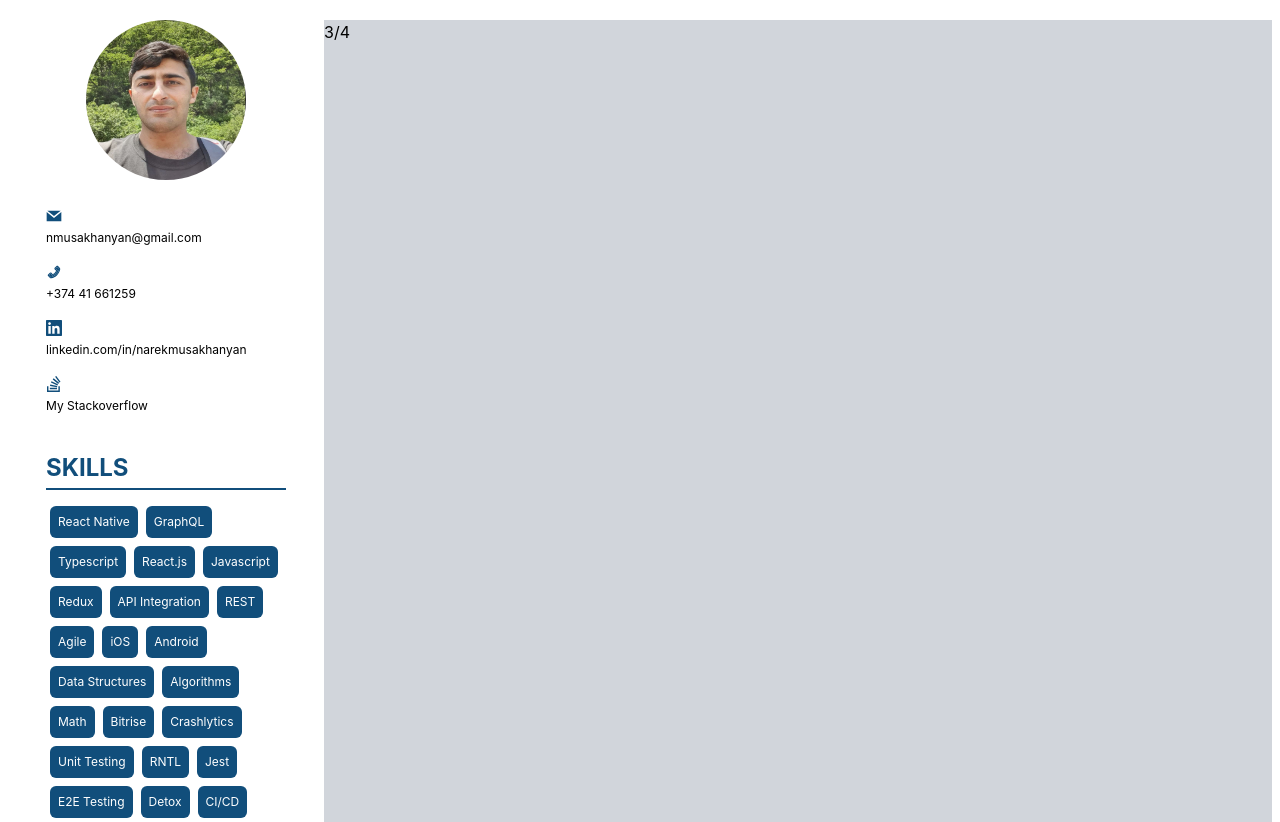
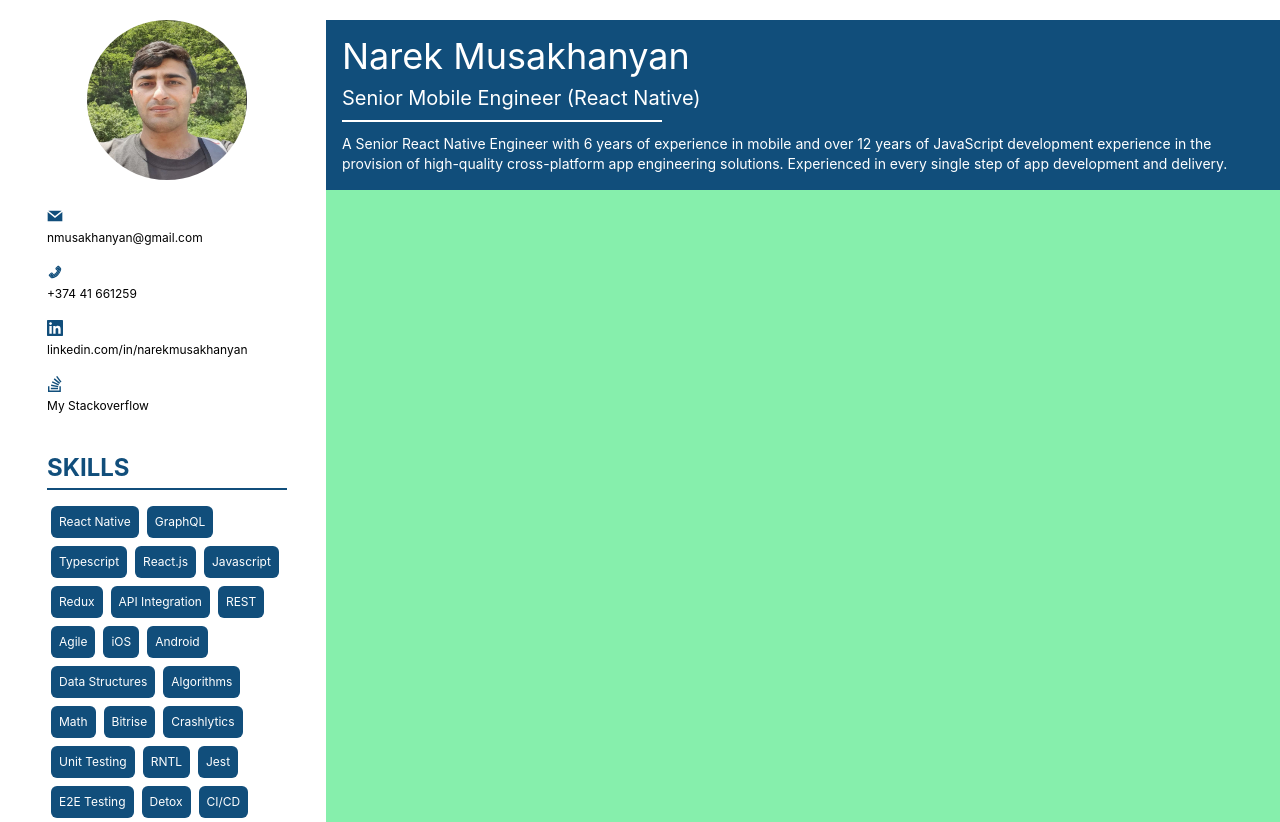
Before and after one commit to narek11/my-personal-website, a React (Create React App) app: page / in a window 1280 px wide. Built offline with nearby package versions, Linux system fonts and the light colour scheme.

Commit message:
add Summary

```diff
--- a/src/pages/ResumePage/ResumePage.js
+++ b/src/pages/ResumePage/ResumePage.js
@@ -47,9 +47,23 @@ const Skills = () => {
     </div>
   </div>)
 }
+
+const Summary = () => {
+  return (<div className="flex flex-col bg-current p-4">
+      <div className="text-white text-4xl">Narek Musakhanyan</div>
+      <div className="text-white text-xl mt-2">Senior Mobile Engineer (React Native)</div>
+      <div className="border border-y-10 border-white w-80 mt-2"></div>
+      <div className="text-white text-sm mt-3">
+        A Senior React Native Engineer with 6 years of experience in mobile and over 12 years of JavaScript development
+        experience in the provision of
+        high-quality cross-platform app engineering solutions. Experienced in every single step of app development and
+        delivery.
+      </div>
+    </div>)
+}
+
 const ResumePage = () => {
-
-  return (<div className="flex mt-5 mx-2">
+  return (<div className="flex mt-5 ml-2">
     <div className="flex justify-center w-1/4 h-full">
       <div className="flex flex-col w-60 items-start">
         <div className="flex justify-center w-full">
@@ -58,9 +72,10 @@ const ResumePage = () => {
         <Contacts></Contacts>
         <Skills></Skills>
       </div>
-
     </div>
-    <div className="w-3/4  bg-gray-300">3/4</div>
+    <div className="w-3/4  bg-green-300">
+      <Summary></Summary>
+    </div>
 
   </div>)
 }
```
